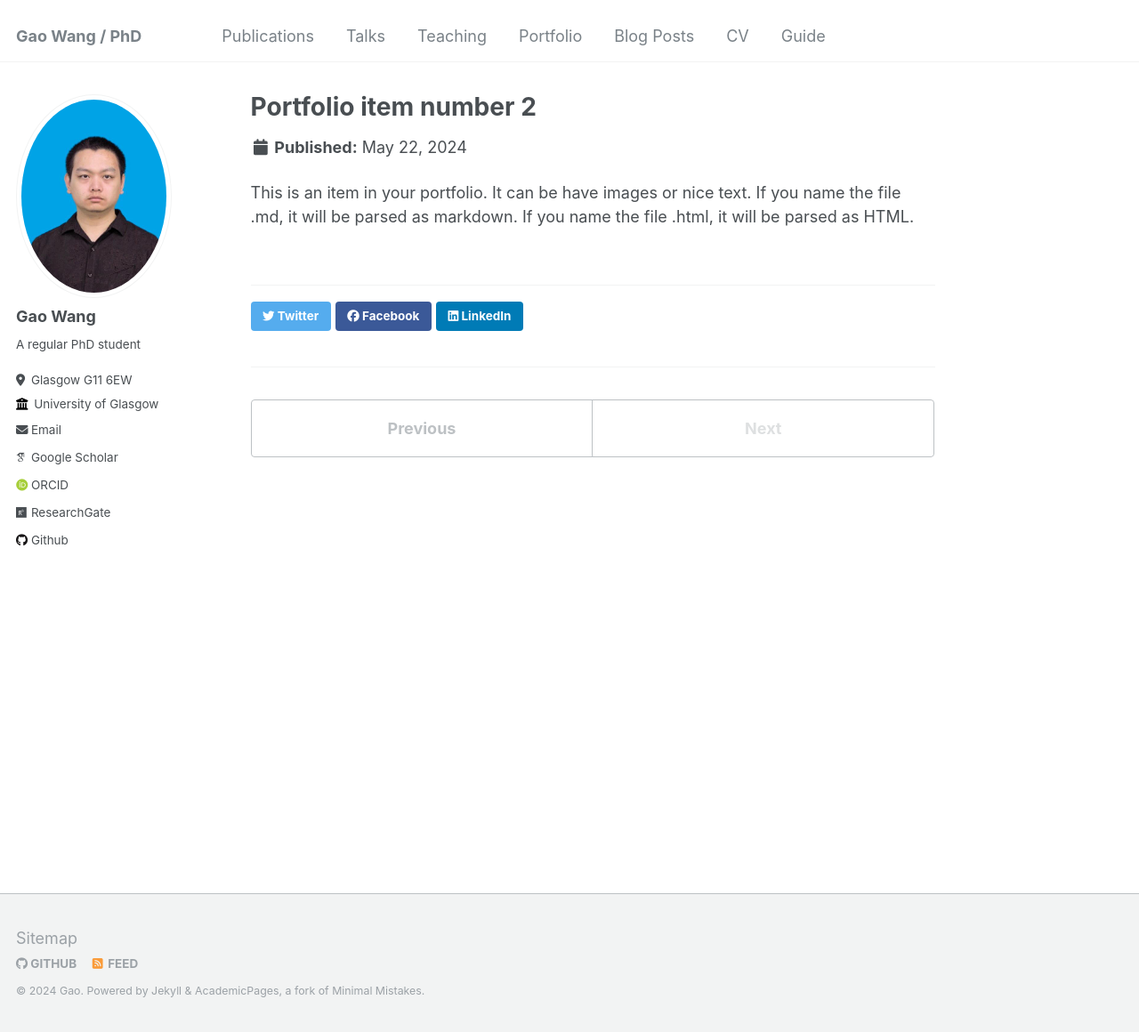
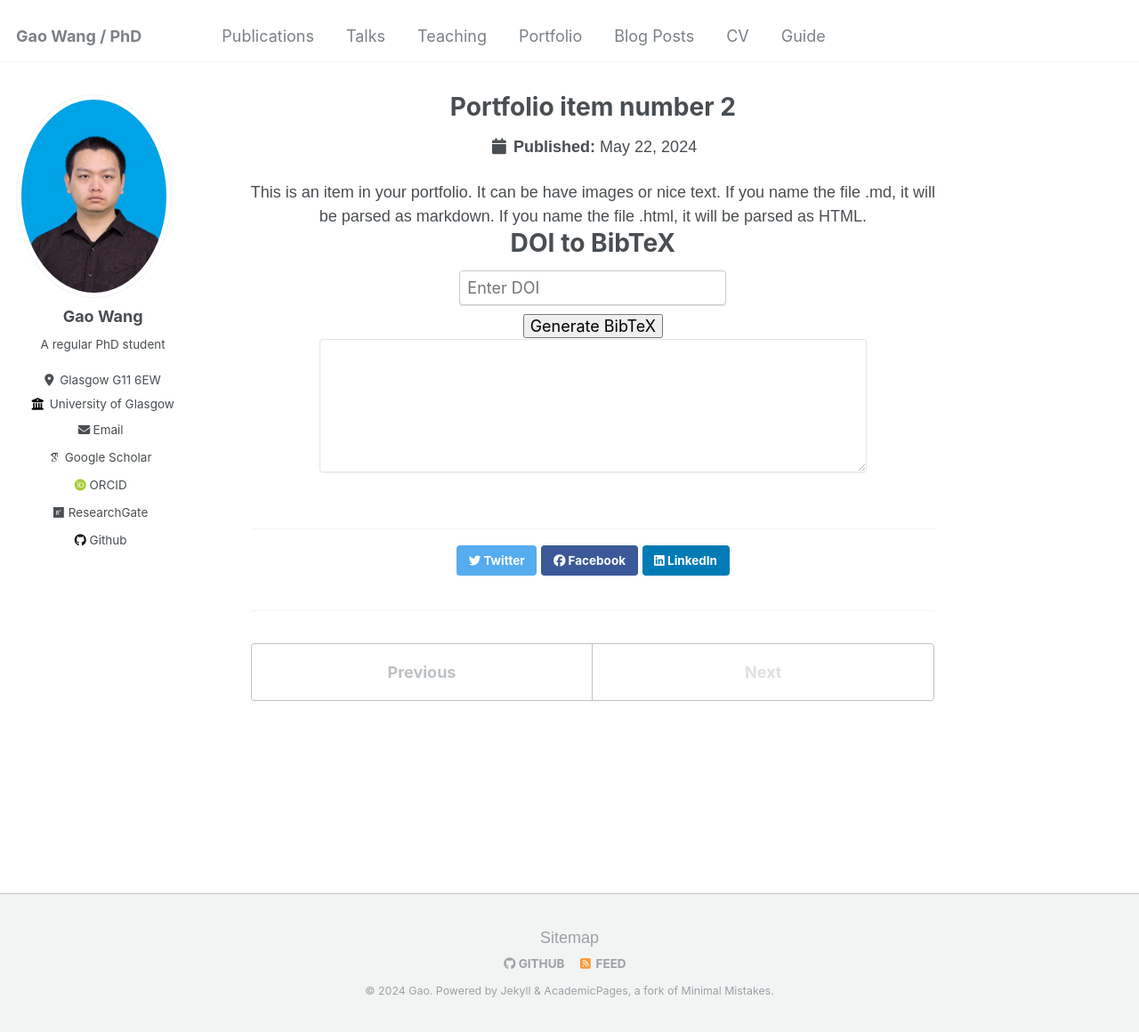
Before and after one commit to wg1275970202/test_page.github.io, a Jekyll site: the page built from _portfolio/portfolio-2.html, in a window 1280 px wide and 1160 px high. Shown: the whole window at 89% size. Built offline with Jekyll 4.4.1, drawn with Linux system fonts in a browser that asks for light colours; some web fonts are replaced; some of the changed lines change nothing that is shown.

Commit message:
Update portfolio-2.html

```diff
--- a/_portfolio/portfolio-2.html
+++ b/_portfolio/portfolio-2.html
@@ -5,3 +5,89 @@ collection: portfolio
 ---
 
 This is an item in your portfolio. It can be have images or nice text. If you name the file .md, it will be parsed as markdown. If you name the file .html, it will be parsed as HTML.
+
+
+
+<!DOCTYPE html>
+<html lang="en">
+<head>
+<meta charset="UTF-8">
+<meta name="viewport" content="width=device-width, initial-scale=1.0">
+<title>DOI to BibTeX</title>
+<style>
+  body {
+    font-family: Arial, sans-serif;
+    text-align: center;
+  }
+  #input-doi {
+    width: 300px;
+    padding: 8px;
+    margin-bottom: 10px;
+  }
+  #bib-text {
+    width: 80%;
+    height: 150px;
+    margin: 0 auto;
+    padding: 10px;
+    border: 1px solid #ccc;
+    overflow-y: auto;
+  }
+</style>
+</head>
+<body>
+  <h1>DOI to BibTeX</h1>
+  <input type="text" id="input-doi" placeholder="Enter DOI">
+  <br>
+  <button onclick="generateBibTeX()">Generate BibTeX</button>
+  <br>
+  <textarea id="bib-text" readonly></textarea>
+
+  <script>
+    function generateBibTeX() {
+      var doi = document.getElementById('input-doi').value.trim();
+      if (!doi) {
+        alert('Please enter a valid DOI.');
+        return;
+      }
+      fetch('https://api.crossref.org/works/' + doi)
+        .then(response => response.json())
+        .then(data => {
+          var authors = data.message.author.map(author => author.family + ', ' + author.given).join(' and ');
+          var title = data.message.title[0];
+          var journal = data.message['container-title'][0];
+          var year = data.message['published-print']['date-parts'][0][0];
+          var volume = data.message.volume;
+          var issue = data.message.issue;
+          var page = data.message.page;
+          var issn = data.message.ISSN ? data.message.ISSN[0] : '';
+          var doi = data.message.DOI ? data.message.DOI : '';
+          var url = data.message.URL ? data.message.URL : '';
+          var bibTeX = `@article{,
+  author  = "${authors}",
+  title   = "${title.replace(/"/g, '\\"')}", // Escape double quotes
+  journal = "${journal}",
+  year    = "${year}"`;
+          if (volume) bibTeX += `,
+  volume  = "${volume}"`;
+          if (issue) bibTeX += `,
+  number  = "${issue}"`;
+          if (page) bibTeX += `,
+  pages   = "${page}"`;
+          if (issn) bibTeX += `,
+  ISSN    = "${issn}"`;
+          if (doi) bibTeX += `,
+  DOI     = "${doi}"`;
+          if (url) bibTeX += `,
+  url     = "${url}"`;
+          bibTeX += `
+}`;
+          document.getElementById('bib-text').value = bibTeX;
+        })
+        .catch(error => {
+          console.error('Error:', error);
+          alert('Failed to fetch data. Please try again later.');
+        });
+    }
+  </script>
+</body>
+</html>
```
